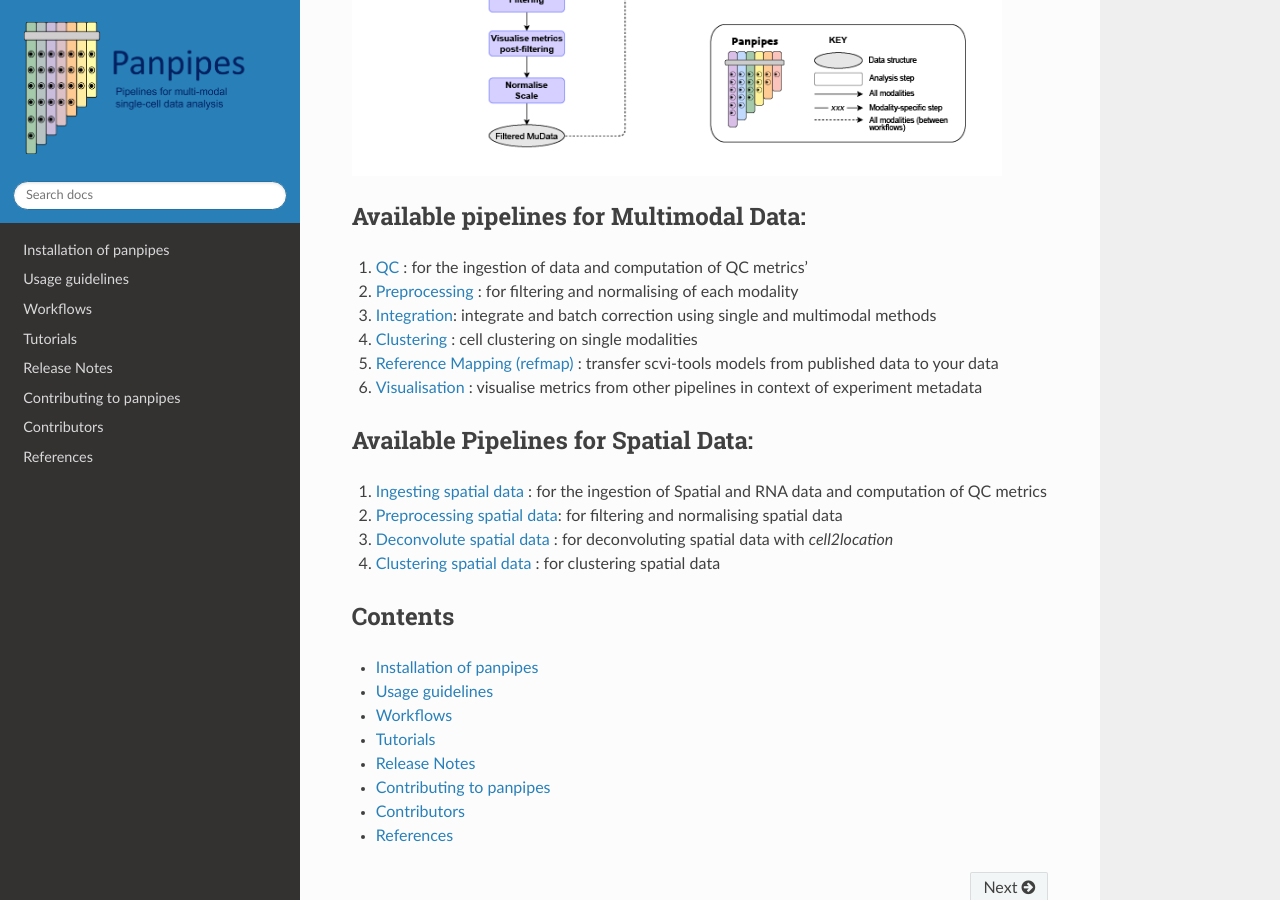
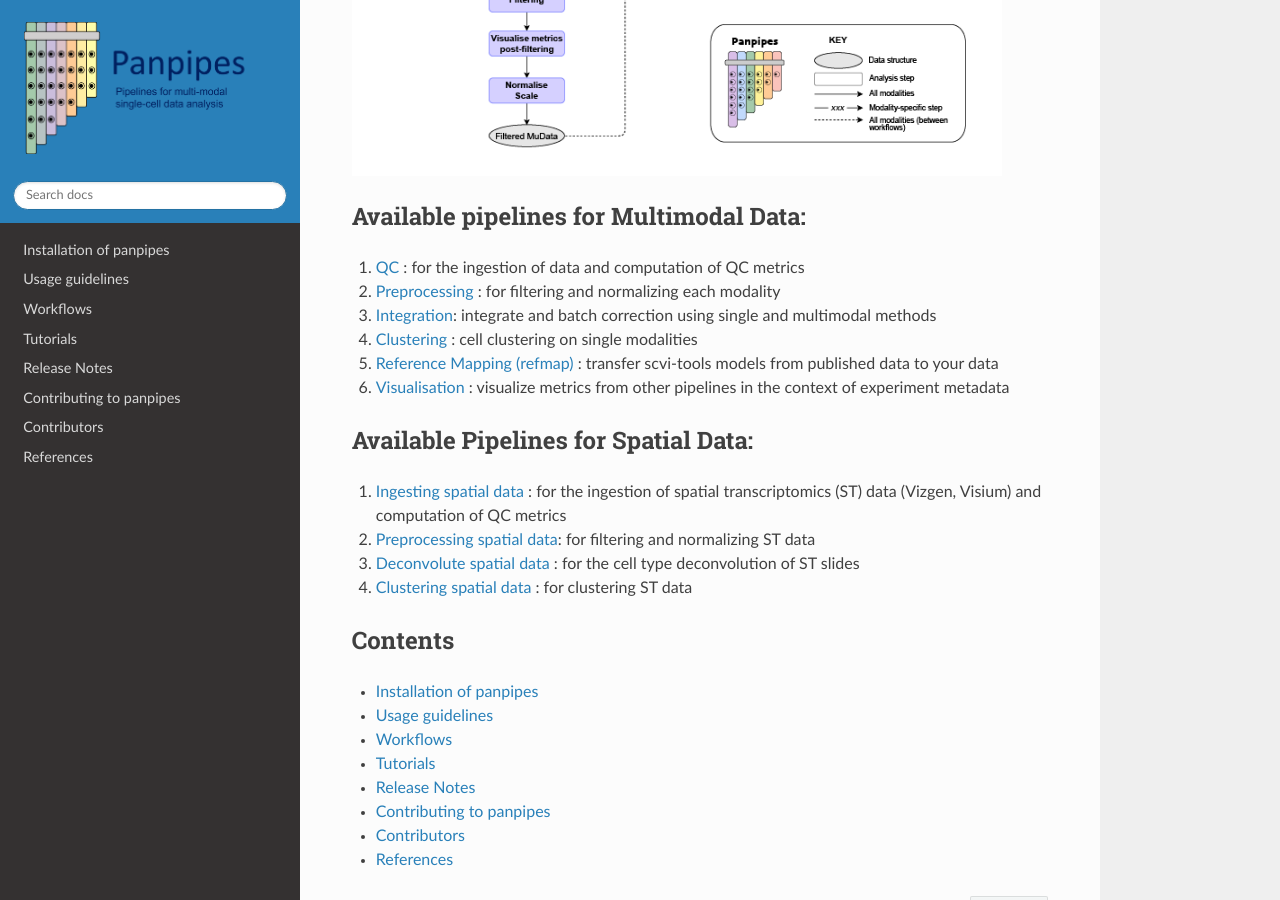
Before and after one commit to bio-la/panpipes-nextflow, a Sphinx documentation site: the page built from docs/index.rst, in a window 1280 px wide and 900 px high, scrolled down 1224 px. Built offline with Sphinx 7.4.7 and the Read the Docs theme 2.0.0, drawn with Linux system fonts in a browser that asks for light colours.

Commit message:
Small changes

```diff
--- a/docs/index.rst
+++ b/docs/index.rst
@@ -25,21 +25,21 @@ Check out the :doc:`installation<install>` and :doc:`usage guidelines<usage/inde
 Available pipelines for Multimodal Data:
 --------------------
 
-1. :doc:`workflows/qc` : for the ingestion of data and computation of QC metrics'
-2. :doc:`workflows/preprocess` : for filtering and normalising of each modality
-3. :doc:`workflows/integration`: integrate and batch correction using  single and multimodal methods
+1. :doc:`workflows/qc` : for the ingestion of data and computation of QC metrics
+2. :doc:`workflows/preprocess` : for filtering and normalizing each modality
+3. :doc:`workflows/integration`: integrate and batch correction using single and multimodal methods
 4. :doc:`workflows/clustering` : cell clustering on single modalities
 5. :doc:`workflows/refmap` : transfer scvi-tools models from published data to your data
-6. :doc:`workflows/vis` : visualise metrics from other pipelines in context of experiment metadata
+6. :doc:`workflows/vis` : visualize metrics from other pipelines in the context of experiment metadata
 
 
 Available Pipelines for Spatial Data:
 -----
 
-1. :doc:`workflows/ingest_spatial` :  for the ingestion of Spatial and RNA data and computation of QC metrics
-2. :doc:`workflows/preprocess_spatial`: for filtering and normalising spatial data
-3. :doc:`workflows/deconvolute_spatial` : for deconvoluting spatial data with `cell2location`
-4. :doc:`workflows/clustering_spatial` : for clustering spatial data
+1. :doc:`workflows/ingest_spatial` :  for the ingestion of spatial transcriptomics (ST) data (Vizgen, Visium) and computation of QC metrics
+2. :doc:`workflows/preprocess_spatial`: for filtering and normalizing ST data
+3. :doc:`workflows/deconvolute_spatial` : for the cell type deconvolution of ST slides
+4. :doc:`workflows/clustering_spatial` : for clustering ST data
 
 Contents
 --------
```
